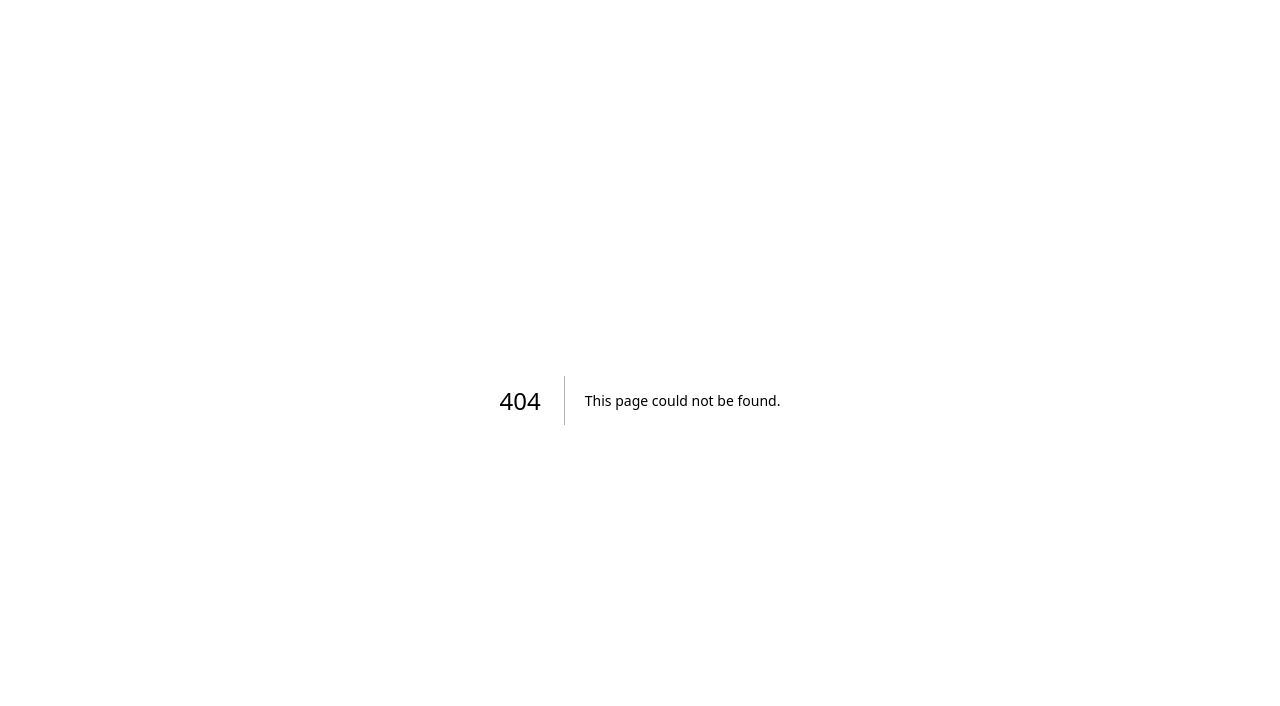
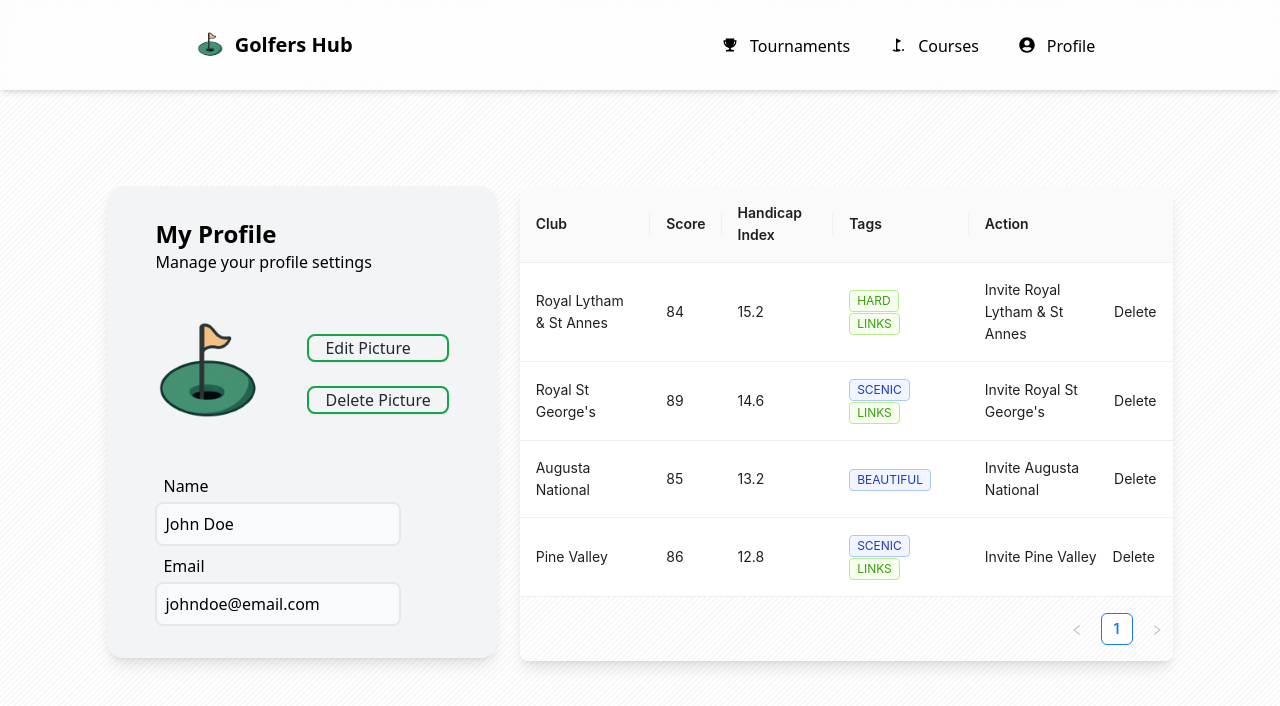
Before and after one commit to oscargavin/golfsite, a Next.js app: page /profile in a window 1280 px wide. Before the commit this address had no page. Shown: the top 706 px of the page. Built offline with nearby package versions, Linux system fonts and the light colour scheme.

Commit message:
Added profile page

```diff
--- a/src/components/Button.tsx
+++ b/src/components/Button.tsx
@@ -9,9 +9,9 @@ interface ButtonProps {
 
 function Button({ title, link }: ButtonProps) {
     return (
-        <div className="border-2 rounded-lg shadow-sm bg-green-400 px-4 hover:bg-green-600 ease-in-out">
+        <div className="border-2 border-green-600 rounded-lg shadow-sm bg-gray-100 px-4 hover:bg-green-600 ease-in-out">
             <Link href={link}>
-                <p className="text-gray-400 hover:text-gray-200">{title}</p>
+                <p className="text-gray-800 hover:text-gray-50">{title}</p>
             </Link>
         </div>
 
--- a/src/components/Header.tsx
+++ b/src/components/Header.tsx
@@ -23,7 +23,7 @@ function Header() {
                     <MdGolfCourse />
                     <p className="transition duration-150 border-b-2 border-transparent hover:border-green-500 pt-[0.2rem]">Courses</p>
                 </Link>
-                <Link href="/" className="flex flex-row items-center space-x-3 ">
+                <Link href="/profile" className="flex flex-row items-center space-x-3 ">
                     <FaUserCircle />
                     <p className="transition duration-150 border-b-2 border-transparent hover:border-green-500 pt-[0.2rem]">Profile</p>
                 </Link>
--- /dev/null
+++ b/src/components/ProfileDetails.tsx
@@ -0,0 +1,45 @@
+import React from "react";
+
+import Image from "next/image";
+import Table from "@/components/Table";
+import Button from "@/components/Button";
+
+interface ProfileDetailsProps {
+    image: string;
+    alt: string;
+    title: string;
+    email: string;
+}
+
+
+function ProfileDetails({ image, alt, title, email }: ProfileDetailsProps) {
+    return (
+        <div className="">
+            <div className="bg-gray-100 rounded-2xl shadow-lg pr-12">
+                <div className="pl-12 pt-8">
+                    <h1 className="text-2xl font-semibold">My Profile</h1>
+                    <p className="font-extralight">Manage your profile settings</p>
+                </div>
+                <div className="flex flex-row items-center">
+                    <Image src={image} alt={alt} width="200" height="200" />
+                    <div className="space-y-6">
+                        <Button title="Edit Picture" link="/" />
+                        <Button title="Delete Picture" link="/" />
+                    </div>
+                </div>
+                <div className="px-12 pb-8">
+                    <div className="mb-2">
+                        <h1 className="font-extralight pl-2 pb-1">Name</h1>
+                        <p className="border-2 rounded-lg bg-gray-50 px-2 py-2">{title}</p>
+                    </div>
+                    <div>
+                        <h1 className="font-extralight pl-2 pb-1">Email</h1>
+                        <p className="border-2 rounded-lg bg-gray-50 px-2 py-2">{email}</p>
+                    </div>
+                </div>
+            </div>
+        </div>
+    )
+}
+
+export default ProfileDetails;
--- /dev/null
+++ b/src/components/Table.tsx
@@ -0,0 +1,101 @@
+import { Space, Table, Tag } from 'antd';
+import type { ColumnsType } from 'antd/es/table';
+
+interface DataType {
+    key: string;
+    club: string;
+    score: number;
+    hindex: string;
+    tags: string[];
+}
+
+const columns: ColumnsType<DataType> = [
+    {
+        title: 'Club',
+        dataIndex: 'club',
+        key: 'club',
+        render: (text) => <a>{text}</a>,
+    },
+    {
+        title: 'Score',
+        dataIndex: 'score',
+        key: 'score',
+    },
+    {
+        title: 'Handicap Index',
+        dataIndex: 'hindex',
+        key: 'hindex',
+    },
+    {
+        title: 'Tags',
+        key: 'tags',
+        dataIndex: 'tags',
+        render: (_, { tags }) => (
+            <>
+                {tags.map((tag) => {
+                    let color = tag.length > 5 ? 'geekblue' : 'green';
+                    if (tag === 'loser') {
+                        color = 'volcano';
+                    }
+                    return (
+                        <Tag color={color} key={tag}>
+                            {tag.toUpperCase()}
+                        </Tag>
+                    );
+                })}
+            </>
+        ),
+    },
+    {
+        title: 'Action',
+        key: 'action',
+        render: (_, record) => (
+            <Space size="middle">
+                <a>Invite {record.club}</a>
+                <a>Delete</a>
+            </Space>
+        ),
+    },
+];
+
+const data: DataType[] = [
+    {
+        key: '1',
+        club: 'Royal Lytham & St Annes',
+        score: 84,
+        hindex: '15.2',
+        tags: ['hard', 'links'],
+    },
+    {
+        key: '2',
+        club: 'Royal St George\'s',
+        score: 89,
+        hindex: '14.6',
+        tags: ['scenic', 'links'],
+    },
+    {
+        key: '3',
+        club: 'Augusta National',
+        score: 85,
+        hindex: '13.2',
+        tags: ['beautiful'],
+    },
+    {
+        key: '4',
+        club: 'Pine Valley',
+        score: 86,
+        hindex: '12.8',
+        tags: ['scenic', 'links'],
+    },
+    // {
+    //     key: '5',
+    //     club: 'Pebble Beach',
+    //     score: 87,
+    //     hindex: '12.4',
+    //     tags: ['scenic', 'links'],
+    // },
+];
+
+const App: React.FC = () => <Table columns={columns} dataSource={data} />;
+
+export default App;
--- /dev/null
+++ b/src/pages/profile.tsx
@@ -0,0 +1,23 @@
+import React from 'react';
+import { NextPage } from 'next';
+
+import Header from '@/components/Header';
+import Table from '@/components/Table';
+import ProfileDetails from '@/components/ProfileDetails';
+
+
+const Profile: NextPage = () => {
+    return (
+        <div className='linear-background h-screen'>
+            <Header />
+            <div className='flex flex-row justify-around pt-24 mx-24'>
+                <ProfileDetails image="/logo.png" alt="Profile Picture" title="John Doe" email="johndoe@email.com" />
+                <div className='w-3/5 rounded-lg shadow-lg'>
+                    <Table />
+                </div>
+            </div>
+        </div>
+    )
+}
+
+export default Profile;
--- a/src/styles/globals.css
+++ b/src/styles/globals.css
@@ -8,7 +8,7 @@
 
 .gradient-background {
   background-color: #8BC6EC;
-  background-image: linear-gradient(135deg, #8bec9e 0%, #a0e295 100%);
+  background-image: linear-gradient(135deg, #d9ffe1 0%, #d1f1cc 100%);
 }
 
 .rsg-background {
```
